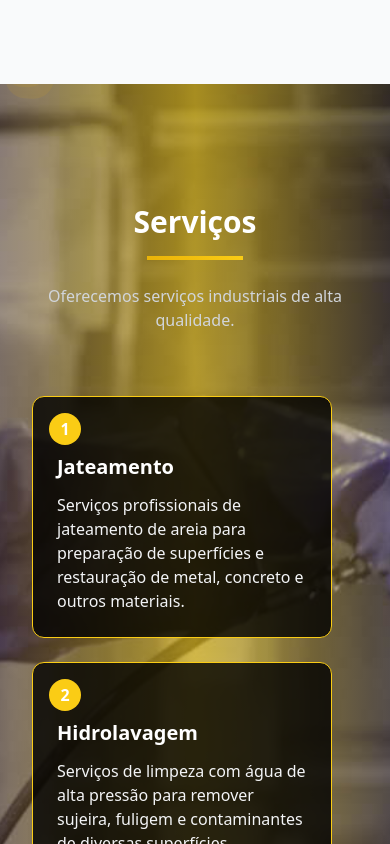
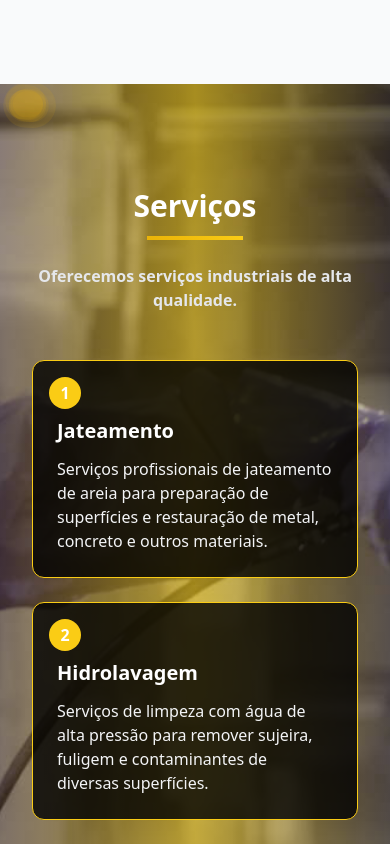
Before and after one commit to agencia-vexio/engjato, a Next.js app: page / in a window 390 px wide. Shown: the part 1460-2304 px from the top of the page. Built offline with nearby package versions, Linux system fonts and the light colour scheme.

Commit message:
refactor: otimiza código e melhora responsividade

```diff
--- a/app/_componentes/services-section.tsx
+++ b/app/_componentes/services-section.tsx
@@ -5,73 +5,58 @@ import Image from "next/image";
 import { motion, useInView, useAnimation } from "framer-motion";
 import Link from "next/link";
 
-const containerVariants = {
-  hidden: { opacity: 0 },
-  visible: {
-    opacity: 1,
-    transition: {
-      staggerChildren: 0.1,
-      delayChildren: 0.2,
+const ServicesSection = () => {
+  // Animations config
+  const containerVariants = {
+    hidden: { opacity: 0 },
+    visible: {
+      opacity: 1,
+      transition: {
+        staggerChildren: 0.1,
+        delayChildren: 0.2,
+      },
     },
-  },
-};
+  };
 
-const itemVariants = {
-  hidden: { y: 50, opacity: 0, scale: 0.95 },
-  visible: {
-    y: 0,
-    opacity: 1,
-    scale: 1,
-    transition: {
-      type: "spring",
-      stiffness: 100,
-      damping: 15,
+  const itemVariants = {
+    hidden: { y: 50, opacity: 0, scale: 0.95 },
+    visible: {
+      y: 0,
+      opacity: 1,
+      scale: 1,
+      transition: {
+        type: "spring",
+        stiffness: 100,
+        damping: 15,
+      },
     },
-  },
-};
+  };
 
-interface ServiceCardProps {
-  number: string;
-  title: string;
-  description: string;
-  delay?: number;
-}
+  // Services data
+  const services = [
+    {
+      number: "1",
+      title: "Jateamento",
+      description: "Serviços profissionais de jateamento de areia para preparação de superfícies e restauração de metal, concreto e outros materiais.",
+    },
+    {
+      number: "2",
+      title: "Hidrolavagem",
+      description: "Serviços de limpeza com água de alta pressão para remover sujeira, fuligem e contaminantes de diversas superfícies.",
+    },
+    {
+      number: "3",
+      title: "Pintura",
+      description: "Serviços especializados de pintura para aplicações industriais, garantindo proteção duradoura.",
+    },
+    {
+      number: "4",
+      title: "Locação de Andaime",
+      description: "Locação e montagem de andaimes tubo roll.",
+    },
+  ];
 
-const ServiceCard = ({
-  number,
-  title,
-  description,
-  delay = 0,
-}: ServiceCardProps) => {
-  return (
-    <motion.div
-      variants={itemVariants}
-      initial="hidden"
-      animate="visible"
-      transition={{ delay }}
-      className="relative flex flex-col h-full p-6 overflow-hidden rounded-xl bg-black/80 border border-yellow-400 w-full max-w-[300px] sm:max-w-none"
-    >
-      <div className="absolute top-4 left-4 flex items-center justify-center w-8 h-8 rounded-full bg-yellow-400 text-white font-bold">
-        {number}
-      </div>
-      <h3 className="mt-8 mb-3 text-xl font-bold text-white">{title}</h3>
-      <p className="text-gray-100">{description}</p>
-      <motion.div
-        className="absolute -bottom-6 -right-6 md:w-24 md:h-24 rounded-full bg-gradient-to-br from-yellow-400/70 to-yellow-500/35"
-        animate={{
-          scale: [1, 1.1, 1],
-        }}
-        transition={{
-          duration: 4,
-          repeat: Number.POSITIVE_INFINITY,
-          repeatType: "reverse",
-        }}
-      />
-    </motion.div>
-  );
-};
-
-export default function ServicesSection() {
+  // View detection for animations
   const ref = useRef(null);
   const isInView = useInView(ref, { once: true, amount: 0.1 });
   const controls = useAnimation();
@@ -82,34 +67,37 @@ export default function ServicesSection() {
     }
   }, [isInView, controls]);
 
-  const services = [
-    {
-      number: "1",
-      title: "Jateamento",
-      description:
-        "Serviços profissionais de jateamento de areia para preparação de superfícies e restauração de metal, concreto e outros materiais.",
-    },
-    {
-      number: "2",
-      title: "Hidrolavagem",
-      description:
-        "Serviços de limpeza com água de alta pressão para remover sujeira, fuligem e contaminantes de diversas superfícies.",
-    },
-    {
-      number: "3",
-      title: "Pintura",
-      description:
-        "Serviços especializados de pintura para aplicações industriais, garantindo proteção duradoura.",
-    },
-    {
-      number: "4",
-      title: "Locação de Andaime",
-      description: "Locação e montagem de andaimes tubo roll.",
-    },
-  ];
+  // Floating bubbles animation
+  const FloatingBubbles = () => (
+    <div className="absolute inset-0 pointer-events-none">
+      {[...Array(6)].map((_, i) => (
+        <motion.div
+          key={i}
+          className="absolute w-14 h-12 rounded-full bg-yellow-500/10"
+          initial={{
+            x: Math.random() * 100 - 50 + "%",
+            y: Math.random() * 100 + "%",
+            scale: Math.random() * 0.5 + 0.5,
+          }}
+          animate={{
+            y: [0, -50, 0],
+            x: [0, Math.random() * 80 - 40, 0],
+            rotate: [0, Math.random() * 360],
+          }}
+          transition={{
+            duration: Math.random() * 10 + 15,
+            repeat: Number.POSITIVE_INFINITY,
+            repeatType: "reverse",
+            ease: "easeInOut",
+          }}
+        />
+      ))}
+    </div>
+  );
 
   return (
-    <section className="relative w-full py-20 overflow-hidden">
+    <section className="relative w-full py-12 md:py-20 overflow-hidden">
+      {/* Background Image with Gradient */}
       <motion.div
         className="absolute inset-0 z-0"
         initial={{ opacity: 0 }}
@@ -126,6 +114,7 @@ export default function ServicesSection() {
         <div className="absolute inset-0 bg-gradient-to-r from-yellow-900/30 via-yellow-400/60 to-yellow-900/20" />
       </motion.div>
 
+      {/* Main Content */}
       <motion.div
         ref={ref}
         variants={containerVariants}
@@ -133,10 +122,11 @@ export default function ServicesSection() {
         animate={controls}
         className="relative z-10 container mx-auto px-4"
       >
-        <div className="mx-auto max-w-7xl px-4 sm:ml-24 sm:mr-24">
-          <motion.div className="text-center mb-16">
+        <div className="flex flex-col items-center w-full px-4 sm:px-6 xl:px-0"> {/* Ajuste aqui */}
+          {/* Section Header */}
+          <motion.div className="w-full max-w-4xl text-center mb-12 md:mb-16">
             <motion.h2
-              className="text-3xl md:text-4xl mt-10 font-bold text-white mb-4"
+              className="text-3xl md:text-4xl mt-14 md:mt-8 font-bold text-white mb-3"
               initial={{ opacity: 0, y: 20 }}
               animate={{ opacity: 1, y: 0 }}
               transition={{ delay: 0.2, duration: 0.5 }}
@@ -144,40 +134,54 @@ export default function ServicesSection() {
               Serviços
             </motion.h2>
             <motion.div
-              className="h-1 w-24 bg-gradient-to-r sm:ml-24 from-yellow-500 to-yellow-400 mx-auto mb-6"
+              className="h-1 bg-gradient-to-r from-yellow-500 to-yellow-400 mx-auto mb-6"
               initial={{ width: 0 }}
-              animate={{ width: 96 }}
+              animate={{ width: "100%" }}
               transition={{ delay: 0.5, duration: 0.8 }}
+              style={{ maxWidth: "96px" }}
             />
-            <motion.p className="text-gray-300 mx-auto">
+            <motion.p className="text-gray-200 font-bold md:text-2xl">
               Oferecemos serviços industriais de alta qualidade.
             </motion.p>
           </motion.div>
 
-          <div className="flex flex-wrap sm:ml-24 gap-6">
+          {/* Services Grid com margens para telas grandes */}
+          <div className="grid grid-cols-1 sm:grid-cols-2 lg:grid-cols-4 gap-6 w-full max-w-6xl mx-auto md:ml-28 md:mr-28"> {/* Ajuste aqui */}
             {services.map((service, index) => (
-              <div
+              <motion.div
                 key={index}
-                className="w-full sm:w-[calc(50%-12px)] lg:w-[calc(25%-18px)]"
+                variants={itemVariants}
+                className="flex w-full"
               >
-                <ServiceCard
-                  number={service.number}
-                  title={service.title}
-                  description={service.description}
-                  delay={index * 0.1}
-                />
-              </div>
+                <div className="relative flex flex-col h-full p-6 overflow-hidden rounded-xl bg-black/80 border border-yellow-400 w-full">
+                  <div className="absolute top-4 left-4 flex items-center justify-center w-8 h-8 rounded-full bg-yellow-400 text-white font-bold">
+                    {service.number}
+                  </div>
+                  <h3 className="mt-8 mb-3 text-xl font-bold text-white">{service.title}</h3>
+                  <p className="text-gray-100">{service.description}</p>
+                  <motion.div
+                    className="absolute -bottom-6 -right-6 md:w-24 md:h-24 rounded-full bg-gradient-to-br from-yellow-400/70 to-yellow-500/35"
+                    animate={{ scale: [1, 1.1, 1] }}
+                    transition={{
+                      duration: 4,
+                      repeat: Number.POSITIVE_INFINITY,
+                      repeatType: "reverse",
+                    }}
+                  />
+                </div>
+              </motion.div>
             ))}
           </div>
 
+          {/* CTA Button */}
           <motion.div
-            className="mt-12 text-center"
+            className="mt-8 md:mt-12 w-full text-center"
             initial={{ opacity: 0, y: 20 }}
             animate={{ opacity: 1, y: 0 }}
             transition={{ delay: 1.2, duration: 0.5 }}
           >
             <motion.button
-              className="px-8 py-3 bg-gradient-to-r from-yellow-600 to-yellow-500 text-white font-medium rounded-full hover:from-yellow-700 hover:to-yellow-600 transition-all duration-300 shadow-lg hover:shadow-yellow-500/20"
+              className="px-6 py-3 md:px-8 md:py-3 bg-gradient-to-r from-yellow-600 to-yellow-500 text-white font-medium rounded-full hover:from-yellow-700 hover:to-yellow-600 transition-all duration-300 shadow-lg hover:shadow-yellow-500/20"
               whileHover={{ scale: 1.05 }}
               whileTap={{ scale: 0.95 }}
             >
@@ -187,30 +191,9 @@ export default function ServicesSection() {
         </div>
       </motion.div>
 
-      <div className="absolute inset-0 pointer-events-none">
-        {[...Array(6)].map((_, i) => (
-          <motion.div
-            key={i}
-            className="absolute w-14 h-12 rounded-full bg-yellow-500/10"
-            initial={{
-              x: Math.random() * 100 - 50 + "%",
-              y: Math.random() * 100 + "%",
-              scale: Math.random() * 0.5 + 0.5,
-            }}
-            animate={{
-              y: [0, -50, 0],
-              x: [0, Math.random() * 80 - 40, 0],
-              rotate: [0, Math.random() * 360],
-            }}
-            transition={{
-              duration: Math.random() * 10 + 15,
-              repeat: Number.POSITIVE_INFINITY,
-              repeatType: "reverse",
-              ease: "easeInOut",
-            }}
-          />
-        ))}
-      </div>
+      <FloatingBubbles />
     </section>
   );
-}
+};
+
+export default ServicesSection;
```
